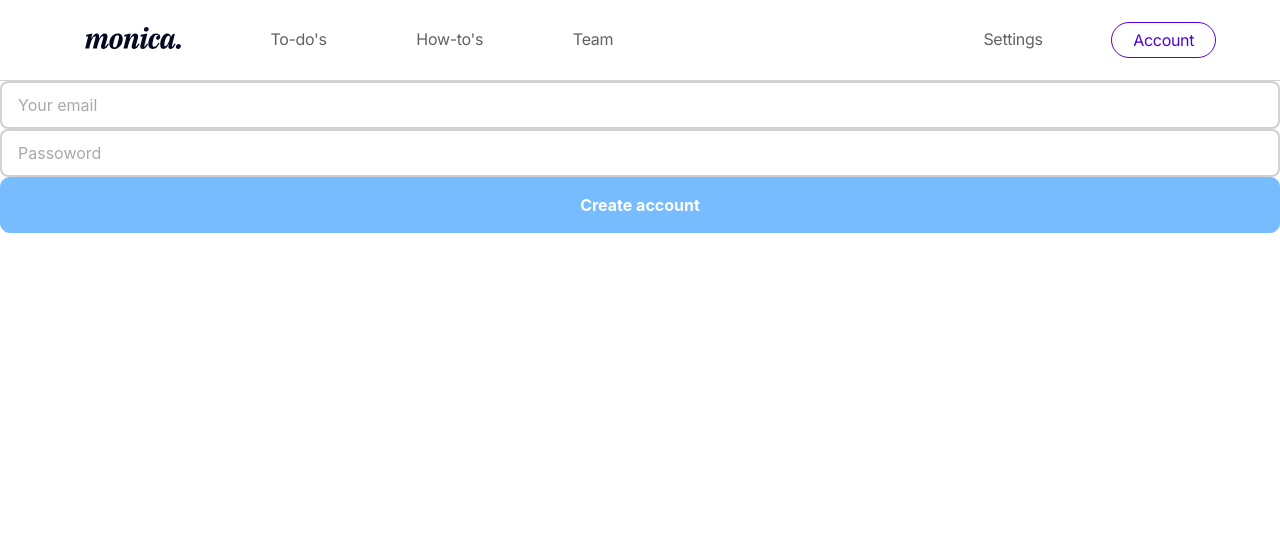
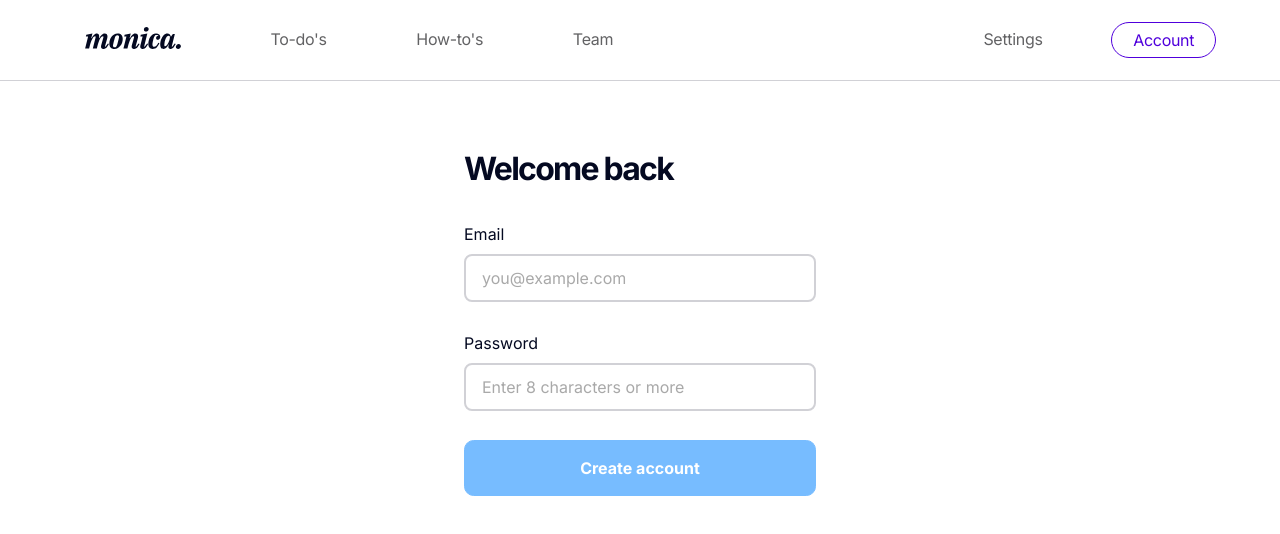
Before and after one commit to evilpaper/monica, a React (Create React App) app: page /signin in a window 1280 px wide. Shown: the top 534 px of the page. Built offline with nearby package versions, Linux system fonts and the light colour scheme.

Commit message:
Add signin page

```diff
--- a/src/components/SignIn/index.js
+++ b/src/components/SignIn/index.js
@@ -2,10 +2,27 @@ import React from "react";
 
 export default function SignIn() {
   return (
-    <form className="sign-in">
-      <input name="username" type="email" placeholder="Your email"></input>
-      <input name="password" type="password" placeholder="Passoword"></input>
-      <button>Create account</button>
-    </form>
+    <section className="sign-up-page">
+      <form className="sign-up-form stack">
+        <h1 className="sign-up-header">Welcome back</h1>
+        <div className="small-stack">
+          <label for="email">Email</label>
+          <input
+            name="email"
+            type="email"
+            placeholder="you@example.com"
+          ></input>
+        </div>
+        <div className="small-stack">
+          <label>Password</label>
+          <input
+            name="password"
+            type="password"
+            placeholder="Enter 8 characters or more"
+          ></input>
+        </div>
+        <button>Create account</button>
+      </form>
+    </section>
   );
 }
--- /dev/null
+++ b/src/components/SignIn/styles.css
@@ -0,0 +1,67 @@
+.sign-up-page {
+  display: flex;
+  flex-direction: column;
+  align-items: center;
+  min-height: 100vh;
+}
+
+.sign-up-form {
+  display: flex;
+  flex-direction: column;
+  width: 22em;
+  font-family: "Inter", sans-serif;
+}
+
+.stack > * + * {
+  margin-top: 1.8em;
+}
+
+.small-stack > * + * {
+  margin-top: 0.5rem;
+}
+
+.small-stack {
+  position: relative;
+  display: flex;
+  flex-direction: column;
+}
+
+.sign-up-header {
+  font-size: 2em;
+  font-weight: 700;
+  display: inline-block;
+}
+
+label {
+  color: var(--color-black);
+}
+
+input {
+  height: 3em;
+  width: 100%;
+  vertical-align: middle;
+  padding-left: 16px;
+  padding-right: 16px;
+  border-radius: 0.5em;
+  outline: 0;
+  border: 2px solid var(--color-lightgrey-three);
+}
+
+input::placeholder {
+  font-size: 1em;
+  color: darkgrey;
+}
+
+button {
+  font-weight: 700;
+  font-size: 1rem;
+  height: 3.5em;
+  width: 100%;
+  background-color: dodgerblue;
+  color: white;
+  outline: none;
+  border: 1px solid dodgerblue;
+  border-radius: 0.6em;
+  opacity: 0.6;
+  transition: opacity 0.2s;
+}
```
